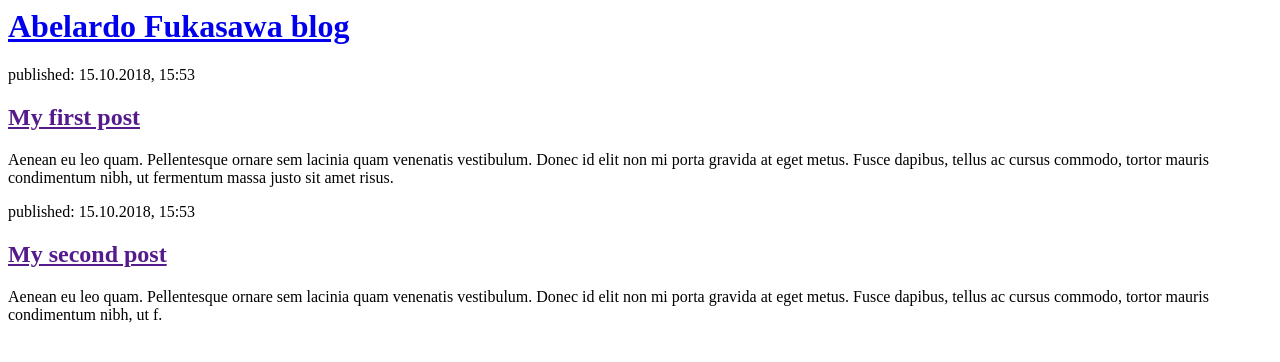
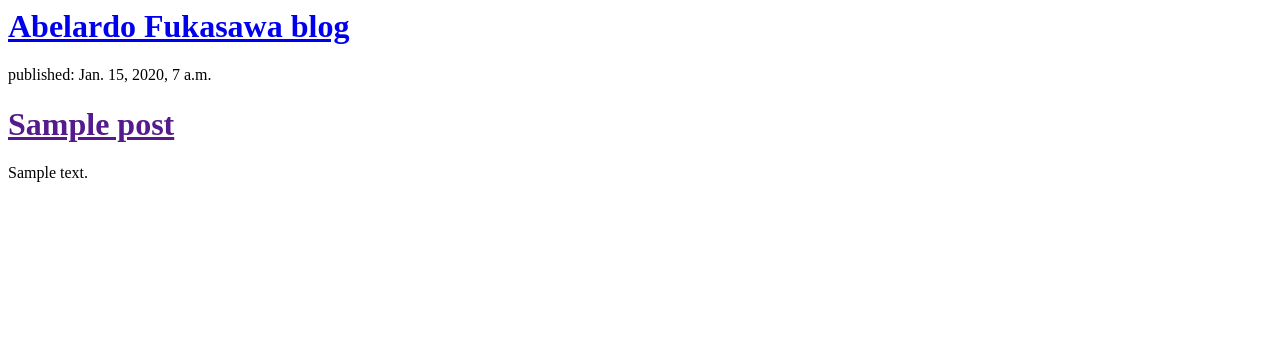
Before and after one commit to abefukasawa/my-first-blog, a Django app: template blog/templates/blog/post_list.html in a window 1280 px wide. Shown: the top 362 px of the page. Run offline with Django 3.2, Linux system fonts and the light colour scheme; the template is opened without the code that fills it: values that come from a table or form of the project are taken from there, others are empty; tables that the repository leaves empty hold one stand-in row (values such as "Sample post").

Commit message:
Modified templates to display posts from database

```diff
--- a/blog/templates/blog/post_list.html
+++ b/blog/templates/blog/post_list.html
@@ -2,21 +2,19 @@
     <head>
         <title>Abelardo Fukasawa blog</title>
     </head>
+
     <body>
         <div>
             <h1><a href="/">Abelardo Fukasawa blog</a></h1>
         </div>
 
-        <div>
-            <p>published: 15.10.2018, 15:53</p>
-            <h2><a href="">My first post</a></h2>
-            <p>Aenean eu leo quam. Pellentesque ornare sem lacinia quam venenatis vestibulum. Donec id elit non mi porta gravida at eget metus. Fusce dapibus, tellus ac cursus commodo, tortor mauris condimentum nibh, ut fermentum massa justo sit amet risus.</p>
-        </div>
+        {% for post in posts %}
+    		<div>
+        		<p>published: {{ post.published_date }}</p>
+        		<h1><a href="">{{ post.title }}</a></h1>
+        		<p>{{ post.text|linebreaksbr }}</p>
+    		</div>
+		{% endfor %}
 
-        <div>
-            <p>published: 15.10.2018, 15:53</p>
-            <h2><a href="">My second post</a></h2>
-            <p>Aenean eu leo quam. Pellentesque ornare sem lacinia quam venenatis vestibulum. Donec id elit non mi porta gravida at eget metus. Fusce dapibus, tellus ac cursus commodo, tortor mauris condimentum nibh, ut f.</p>
-        </div>
     </body>
 </html>
--- a/blog/views.py
+++ b/blog/views.py
@@ -1,5 +1,9 @@
 from django.shortcuts import render
+from .models import Post
+from django.utils import timezone
 
 # Create your views here.
 def post_list(request):
-    return render(request, 'blog/post_list.html', {})
+    posts = Post.objects.filter(
+        published_date__lte=timezone.now()).order_by('published_date')
+    return render(request, 'blog/post_list.html', {'posts':posts})
```
